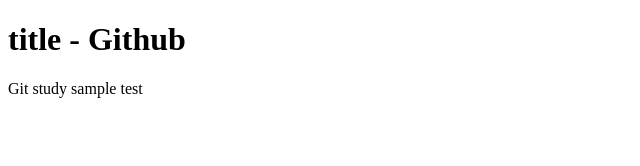
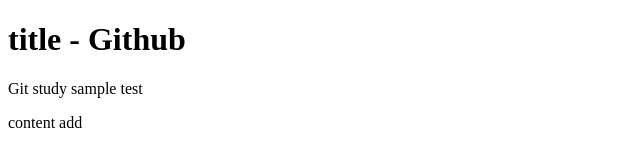
Before and after one commit to corazon-github/git-work01, a plain HTML site: page index.html in a window 1280 px wide. Shown: the full height of the page, 0-640 px from the left. Drawn offline with Linux system fonts and the light colour scheme.

Commit message:
[update] add content

```diff
--- a/index.html
+++ b/index.html
@@ -9,5 +9,7 @@
 <body>
     <h1>title - Github</h1>
     <p>Git study sample test</p>
+
+    <p>content add</p>
 </body>
 </html>
```
